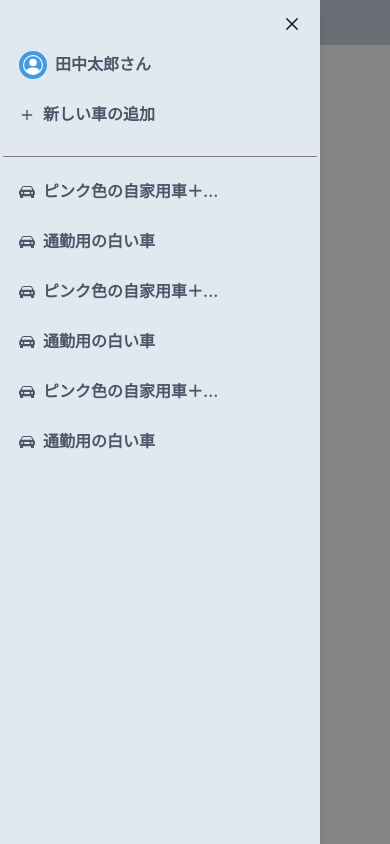
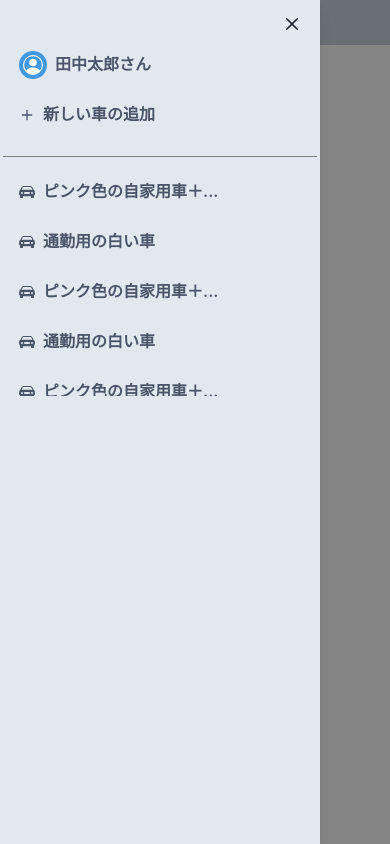
Before and after one commit to nakano2024/fuelana_front, a React (Create React App) app: page / in a window 390 px wide. Both pictures are taken after a click on the button 23 px from the left and 23 px from the top of the page. Built offline with nearby package versions, Linux system fonts and the light colour scheme.

Commit message:
revise sidebar

```diff
--- a/src/component/SidebarContent.js
+++ b/src/component/SidebarContent.js
@@ -18,7 +18,7 @@ export const SidebarContent = ()=>{
             borderTop={"1px solid gray"}
             mt = {"16px"}
             py={"10px"}
-            maxH = {isMobile? "300px" : "640px"}
+            maxH = {isMobile? "240px" : "640px"}
             overflow = {"scroll"}
         >
             <CarsIndex />
```
